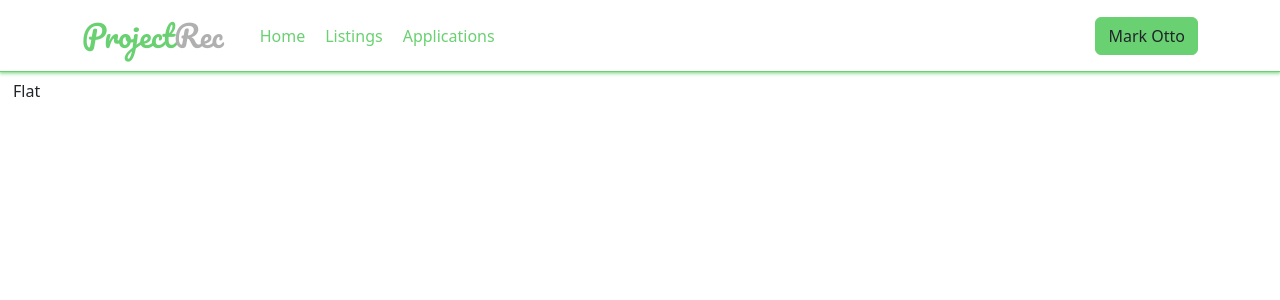
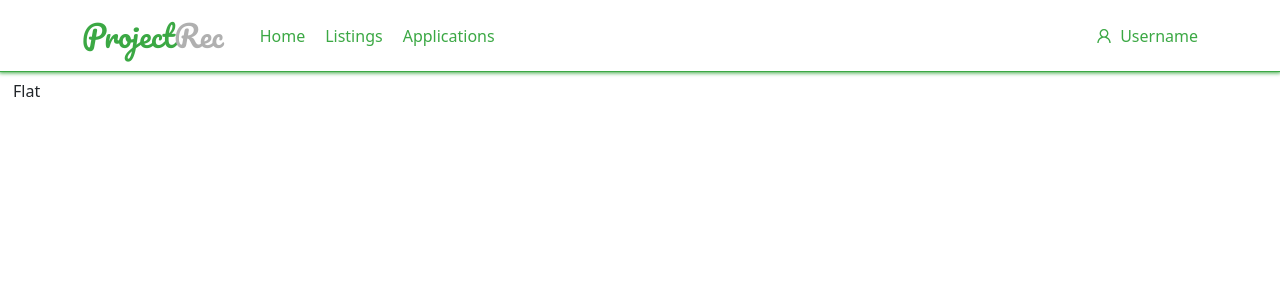
Before and after one commit to MurrayEoghan/hr-project, a React (Create React App) app: page / in a window 1280 px wide. Shown: the top 300 px of the page. Built offline with nearby package versions, Linux system fonts and the light colour scheme; the HTML template or start-up script is replaced by a standard one.

Commit message:
Updated nav styling

```diff
--- a/package.json
+++ b/package.json
@@ -3,6 +3,7 @@
   "version": "0.1.0",
   "private": true,
   "dependencies": {
+    "@ant-design/icons": "^5.3.7",
     "@testing-library/jest-dom": "^5.17.0",
     "@testing-library/react": "^13.4.0",
     "@testing-library/user-event": "^13.5.0",
--- a/src/Components/Navigation/Navigation.jsx
+++ b/src/Components/Navigation/Navigation.jsx
@@ -1,9 +1,34 @@
 import React from 'react'
-import {Container, Nav, Navbar, Button} from 'react-bootstrap'
+import {Container, Nav, Navbar} from 'react-bootstrap'
+import { Dropdown, Space, Menu } from 'antd'
+import { UserOutlined } from '@ant-design/icons'
 import './style.scss'
 
 
 export default function Navigation() {
+
+    const items = [{
+        key: 1,
+        label: 'Messages',
+    }, {
+        key: 2,
+        label: 'Pending Requests'
+    }, {
+        key: 3,
+        label: 'Status Centre'
+    }, {
+        key: 4,
+        label: 'Log Out'
+    }]
+
+    // const items = (
+    //     <Menu>
+    //         <Menu.Item>Messages</Menu.Item>
+    //         <Menu.Item>Pending Requests</Menu.Item>
+    //         <Menu.Item>Status Centre</Menu.Item>
+    //     </Menu>
+    // )
+
     return (
         <Navbar className="nav-wrapper">
         <Container>
@@ -14,9 +39,9 @@ export default function Navigation() {
             <Nav.Link className='navigation-link'>Applications</Nav.Link>
           </div>
           <Navbar.Collapse className="justify-content-end">
-            <Navbar.Text>
-              <Button variant='success'>Mark Otto</Button>
-            </Navbar.Text>
+            <Dropdown menu={{items}} className='user-dropdown'>
+                <Space><UserOutlined />Username</Space>
+            </Dropdown>
           </Navbar.Collapse>
         </Container>
       </Navbar>
--- a/src/Components/Navigation/style.scss
+++ b/src/Components/Navigation/style.scss
@@ -1,10 +1,10 @@
 .nav-wrapper {
-    border-bottom: 1px solid #69d171;
-    box-shadow: 0px 0px 4px 1px #69d171;
+    border-bottom: 1px solid #3ba844;
+    box-shadow: 0px 0px 4px 1px #3ba844;
 }
 
 .project-text {
-    color: #69d171;
+    color: #3ba844;
     font-family: 'Pacifico';
     font-size: 30px;
 }
@@ -16,24 +16,31 @@
 }
 
 .navigation-link {
-    color: #69d171 !important;
+    color: #3ba844 !important;
     margin-right: 20px;
-    // border-right: 1px solid #69d171 !important;
+    font-size: 1rem !important;
+    font-weight: 500 !important;
 }
 
 .nav-links-container {
     margin-left: 20px;
-
     display: flex;
     justify-content: space-around;
 }
 
-.navigation-link:hover {
-    color: #55ab5c !important;
+.navigation-link:hover, .user-dropdown:hover {
+    color: #4ad455 !important;
 
 }
 
+.user-dropdown {
+    cursor: pointer;
+    font-size: 1rem !important;
+    font-weight: 500 !important;
+    color: #3ba844 !important;
+}
+
 .btn-success {
-    background-color: #69d171 !important;
-    border: 1px solid #69d171 !important
+    background-color: #3ba844 !important;
+    border: 1px solid #3ba844 !important
 }
--- a/src/theme.scss
+++ b/src/theme.scss
@@ -1,5 +1,5 @@
 .btn-flat {
     background-color: white;
-    border: 1px solid #69d171;
-    color: #69d171;
+    border: 1px solid #3ba844;
+    color: #3ba844;
 }
```
